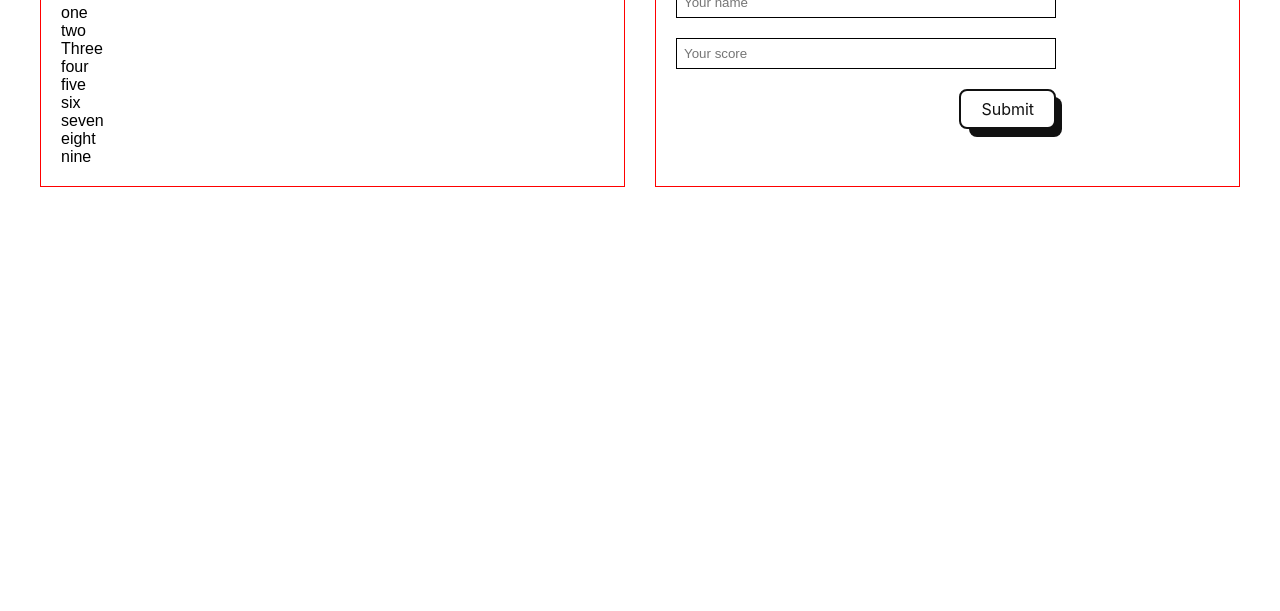
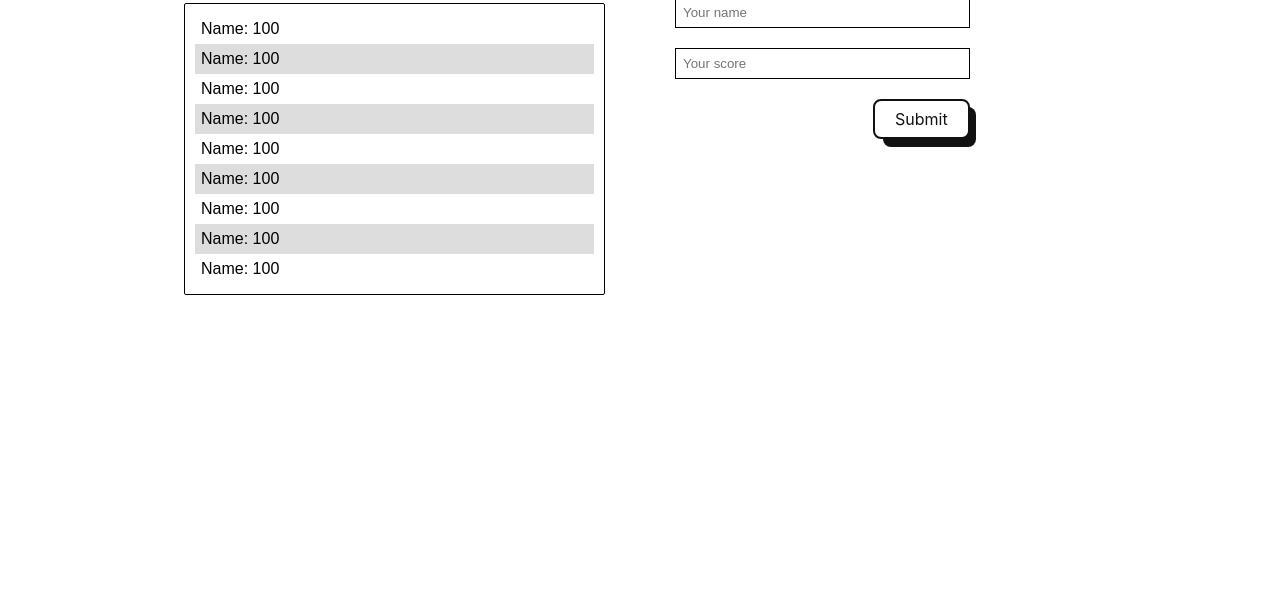
Before and after one commit to olaishola05/Leaderboard, a website built with webpack: page src/index.html in a window 1280 px wide. Shown: the part 189-800 px from the top of the page. Built offline with nearby package versions, Linux system fonts and the light colour scheme.

Commit message:
Update styling

```diff
--- a/src/index.html
+++ b/src/index.html
@@ -17,15 +17,15 @@
           <span class="message">message if no scores</span>
           <div class="score-container">
             <ul class="score">
-              <li>one</li>
-              <li>two</li>
-              <li>Three</li>
-              <li>four</li>
-              <li>five</li>
-              <li>six</li>
-              <li>seven</li>
-              <li>eight</li>
-              <li>nine</li>
+              <li>Name: <span>100</span></li>
+              <li>Name: <span>100</span></li>
+              <li>Name: <span>100</span></li>
+              <li>Name: <span>100</span></li>
+              <li>Name: <span>100</span></li>
+              <li>Name: <span>100</span></li>
+              <li>Name: <span>100</span></li>
+              <li>Name: <span>100</span></li>
+              <li>Name: <span>100</span></li>
             </ul>
           </div>
         </div>
--- a/src/style.css
+++ b/src/style.css
@@ -48,16 +48,19 @@ main {
 
 h1 {
   margin-bottom: 60px;
+  padding-left: 20px;
 }
 
 section {
   display: flex;
+  width: 80%;
+  justify-content: center;
+  margin: 0 auto;
 }
 
 .form-section,
 .recent-score {
   flex: 1;
-  border: 1px solid red;
   padding: 20px;
   margin: 0 20px 0 20px;
 }
@@ -66,18 +69,9 @@ section {
   display: flex;
   align-items: center;
 }
-/*
-.btn {
-  width: 80px;
-  padding: 5px;
-  text-transform: capitalize;
-  background-color: #fff;
-  color: #111;
-  cursor: pointer;
-} */
 
 h3 {
-  font-size: 20px;
+  font-size: 30px;
   font-weight: bold;
   margin-bottom: 15px;
 }
@@ -89,6 +83,20 @@ h3 {
 
 .message {
   display: none;
+}
+
+.score {
+  border: 1px solid black;
+  padding: 10px;
+  border-radius: 2px;
+}
+
+li {
+  padding: 6px;
+}
+
+li:nth-child(2n) {
+  background-color: #dddddd;
 }
 
 .form-section {
```
